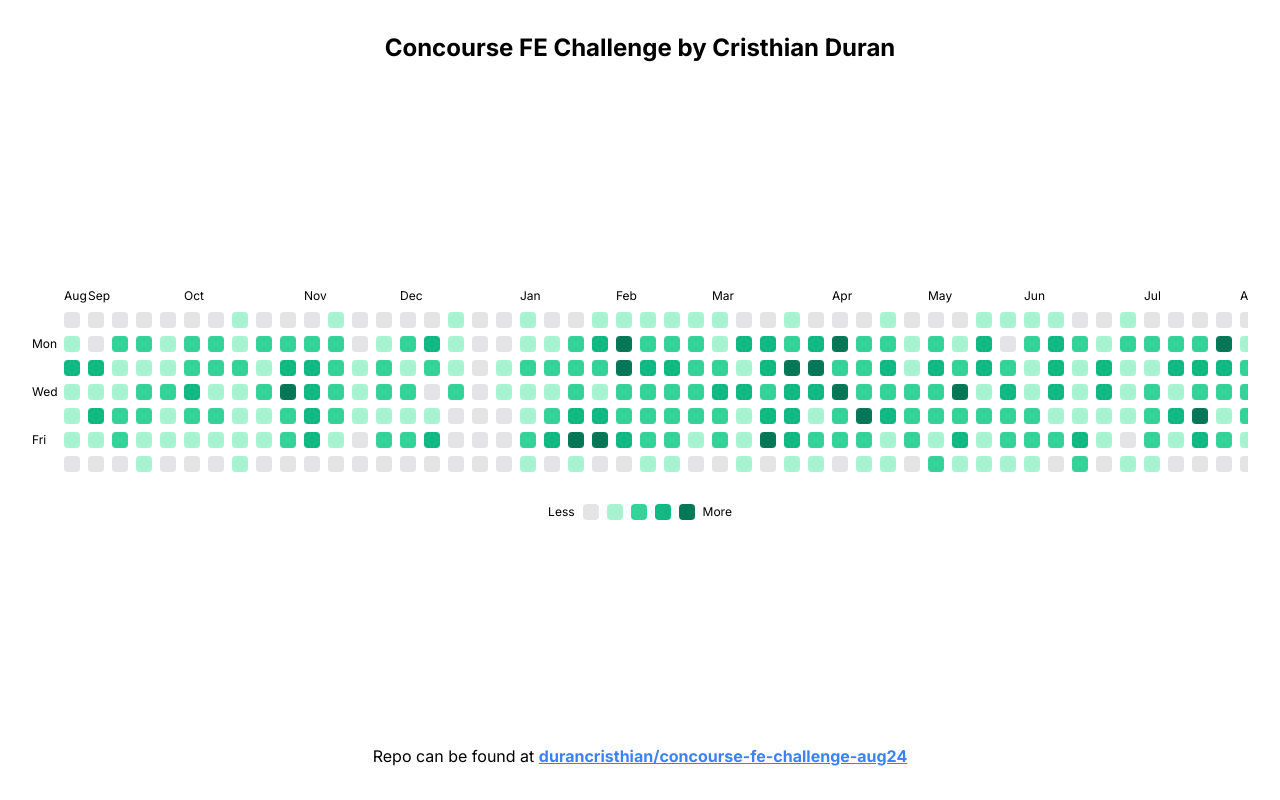
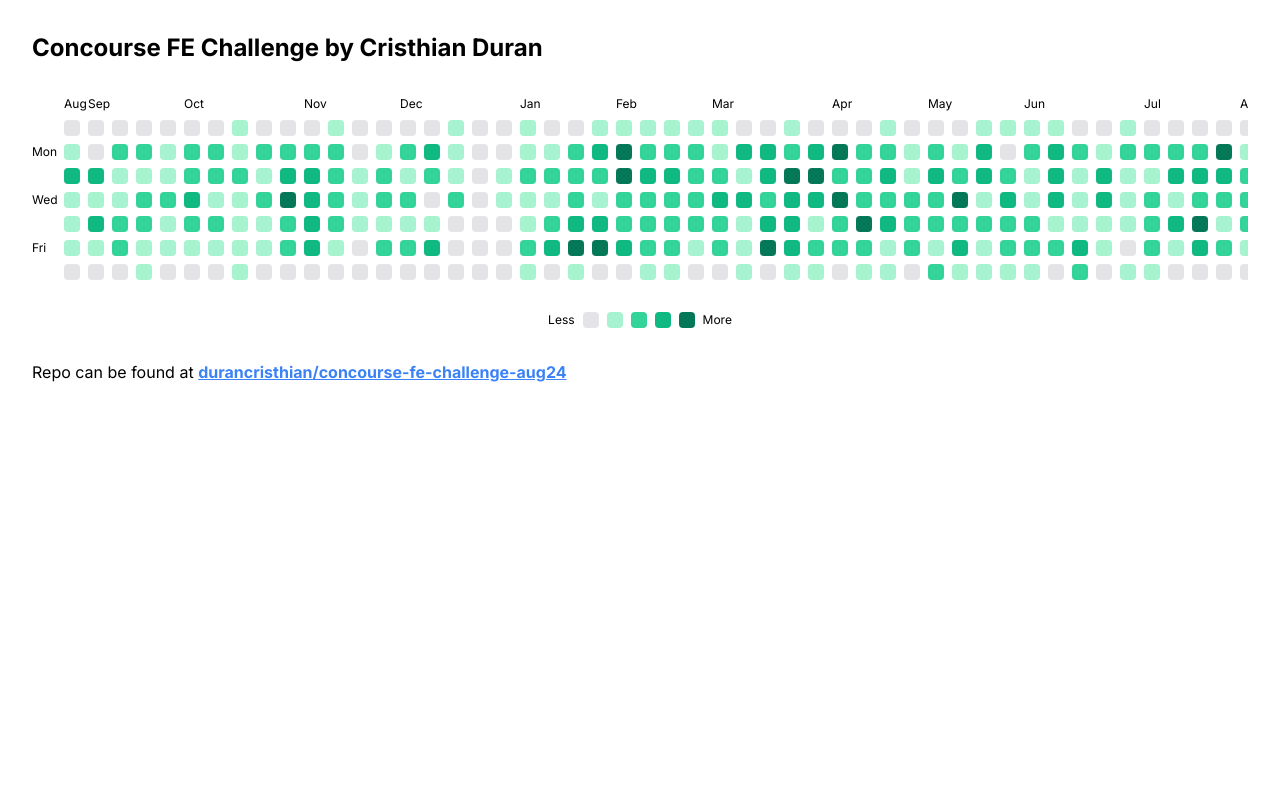
Before and after one commit to durancristhian/concourse-fe-challenge-aug24, a Next.js app: page / in a window 1280 px wide. Built offline with nearby package versions, Linux system fonts and the light colour scheme.

Commit message:
Adding animation to activity boxes

```diff
--- a/app/page.tsx
+++ b/app/page.tsx
@@ -5,14 +5,14 @@ export default function Page() {
   const commitActivity = useCommitActivity();
 
   return (
-    <div className="flex flex-col gap-8 justify-between min-h-screen p-8">
-      <h1 className="font-bold text-2xl text-center">
+    <div className="flex flex-col gap-8 p-8">
+      <h1 className="font-bold text-2xl">
         Concourse FE Challenge by Cristhian Duran
       </h1>
       <div>
         <CommitActivityGraph commitActivity={commitActivity} />
       </div>
-      <p className="text-base text-center">
+      <p className="text-base">
         Repo can be found at{" "}
         <a
           href="https://github.com/durancristhian/concourse-fe-challenge-aug24"
--- a/components/ui/activity-box.tsx
+++ b/components/ui/activity-box.tsx
@@ -17,8 +17,11 @@ export type ActivityBoxProps = PropsWithChildren<{
 export const ActivityBox: FC<ActivityBoxProps> = ({ children, density }) => {
   return (
     <div
-      className={clsx("h-4 w-4 rounded", bgByDensity[density])}
-      /* Note: I think this toString() is fine for now since I don't have a proper Tooltip component. */
+      className={clsx(
+        "h-4 hover:cursor-pointer hover:scale-125 rounded transition-transform w-4",
+        bgByDensity[density]
+      )}
+      /* This is not great but ok for now until I create a tooltip component. */
       title={children?.toString()}
     />
   );
```
